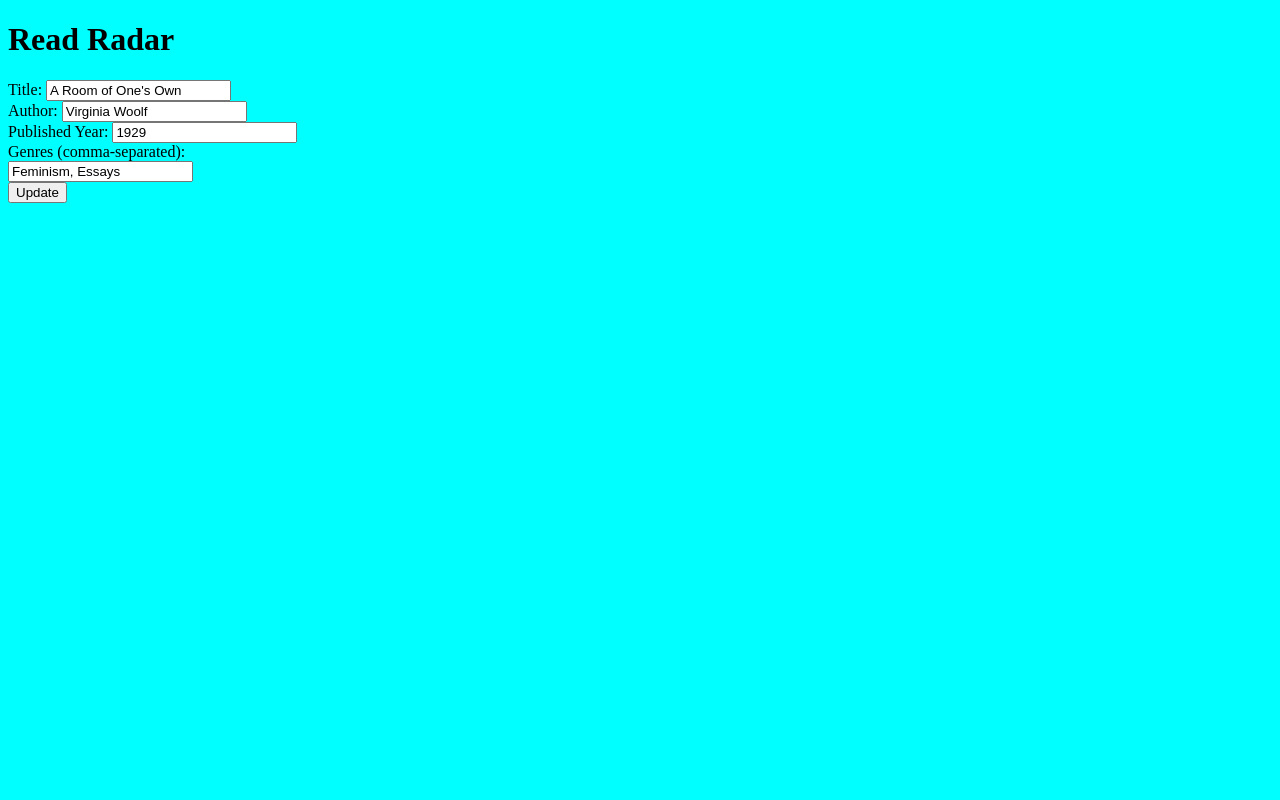
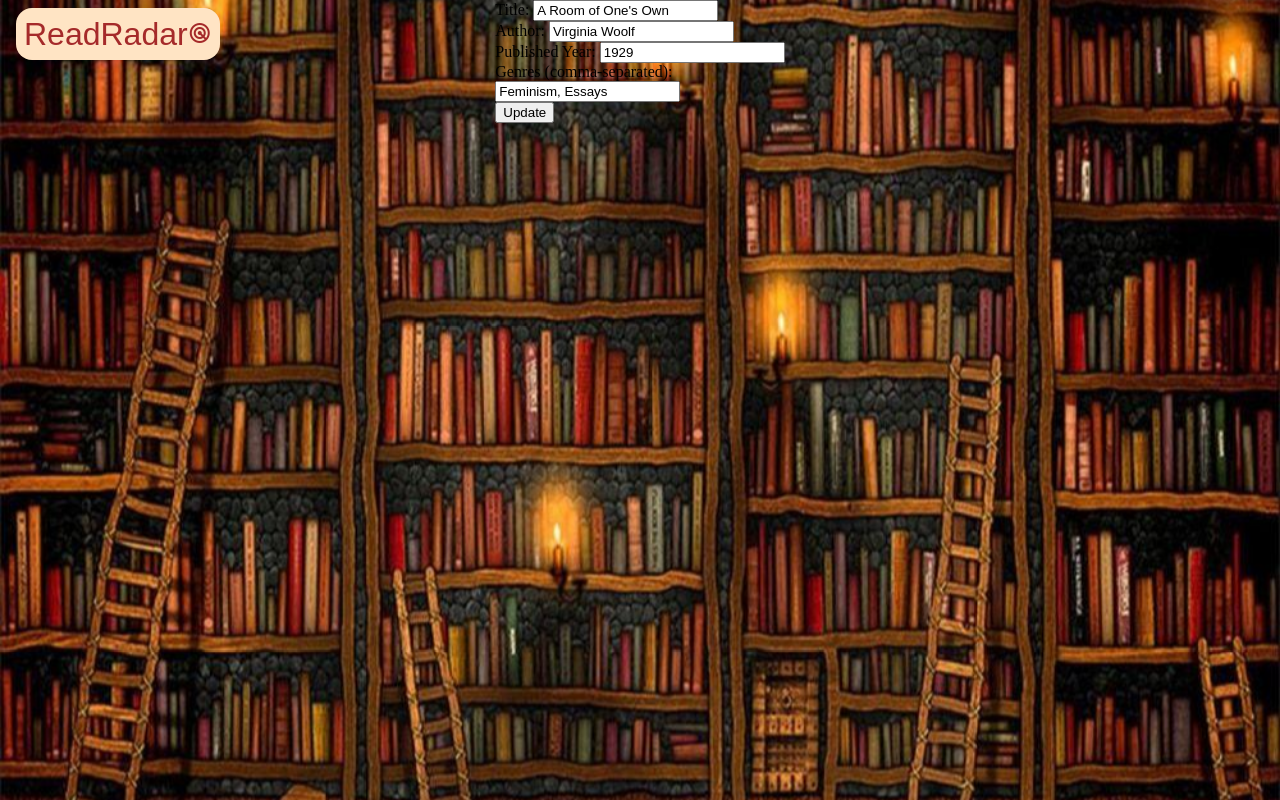
Before and after one commit to imyuanhui/read-radar, a Flask app: page /update/11 in a window 1280 px wide. Run offline with Flask 3, Linux system fonts and the light colour scheme.

Commit message:
style: homepage style

```diff
--- a/app.py
+++ b/app.py
@@ -1,9 +1,7 @@
 from flask import Flask, render_template, redirect, request, send_from_directory, url_for
-from flask_sqlalchemy import SQLAlchemy
 from werkzeug.utils import secure_filename
 from models import db, Book, Genre
 import os
-import plotly.graph_objects as go
 from utils import allowed_file, cleanup_upload_folder, draw_radar_chart
 
 app = Flask(__name__)
--- a/static/styles.css
+++ b/static/styles.css
@@ -1,3 +1,59 @@
 body {
-    background-color: aqua;
+  margin: 0;
+  padding: 0;
 }
+
+.background {
+  position: fixed;
+  top: 0;
+  left: 0;
+  width: 100%;
+  height: 100%;
+  background-image: url("/static/images/bookshelf.jpg");
+  background-size: cover;
+  background-position: center;
+  /* opacity: 0.7; Adjust opacity here */
+  z-index: -1;
+}
+
+.nav {
+  width: 100%;
+  height: 3rem;
+  position: fixed;
+  top: 1rem;
+  left: 1rem;
+  z-index: 2;
+  font-family: fantasy;
+  font-size: 2rem;
+  a {
+    text-decoration: none;
+
+    color: brown;
+    padding: 0.5rem;
+    background-color: bisque;
+    border-radius: 1rem;
+  }
+}
+
+.content {
+  position: relative;
+  z-index: 1;
+  display: flex;
+  flex-direction: column;
+  justify-content: center;
+  align-items: center;
+}
+
+.records {
+  width: 80%;
+  background-color: white;
+  opacity: 0.6;
+  color: black;
+  font-family: "Gill Sans", "Gill Sans MT", Calibri, "Trebuchet MS", sans-serif;
+  padding: 1rem;
+  height: 100vh;
+  overflow-y: scroll;
+  h1 {
+    text-align: center;
+  }
+}
--- a/templates/base.html
+++ b/templates/base.html
@@ -7,10 +7,19 @@
       rel="stylesheet"
       href='{{url_for("static", filename="styles.css")}}'
     />
+    <link
+      rel="stylesheet"
+      href="https://fonts.googleapis.com/css2?family=Material+Symbols+Outlined:opsz,wght,FILL,GRAD@24,400,0,0&icon_names=radar"
+    />
     {% block head %}{% endblock %}
   </head>
   <body>
-    <h1>Read Radar</h1>
-    {% block body %}{% endblock %}
+    <div class="background"></div>
+    <div class="nav">
+      <a href="/"
+        >ReadRadar<span class="material-symbols-outlined">radar</span></a
+      >
+    </div>
+    <div class="content">{% block body %}{% endblock %}</div>
   </body>
 </html>
```
Also changed, not shown: templates/index.html (+19 -21 lines), static/images/bookshelf.jpg (added).
